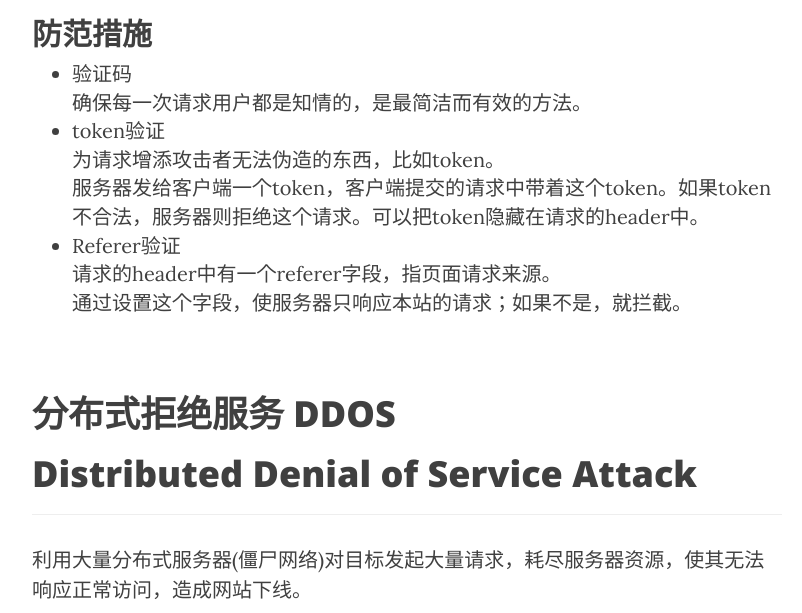
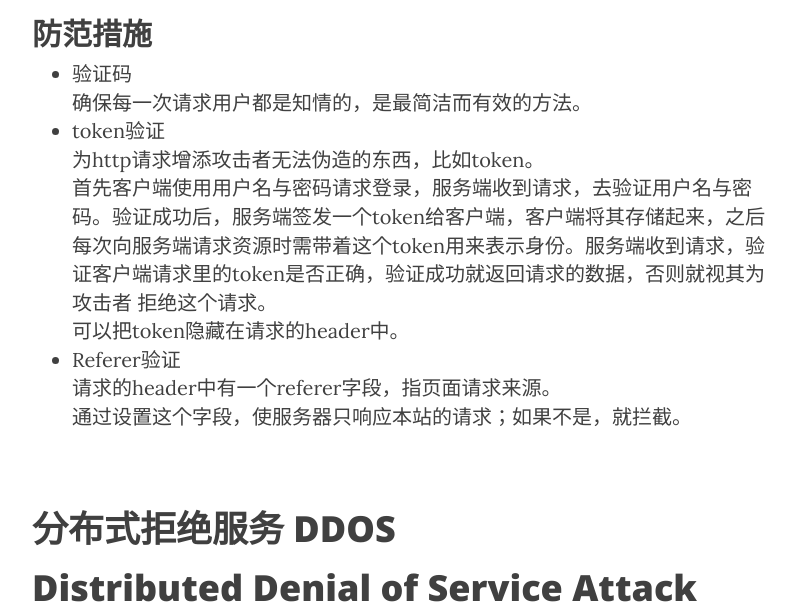
Before and after one commit to myzxlin/myzxlin.github.io, a plain HTML site: page 2020/04/02/常见Web攻击类型/index.html in a window 1280 px wide. Shown: the part 1896-2509 px from the top of the page, without its empty margins (233-1035 px from the left). Drawn offline with nearby package versions, Linux system fonts and the light colour scheme.

Commit message:
Site updated: 2020-04-06 23:12:31

```diff
--- a/2020/04/02/常见Web攻击类型/index.html
+++ b/2020/04/02/常见Web攻击类型/index.html
@@ -219,7 +219,7 @@
 
 <h2 id="防范措施-1"><a href="#防范措施-1" class="headerlink" title="防范措施"></a>防范措施</h2><ul>
 <li>验证码<br>确保每一次请求用户都是知情的，是最简洁而有效的方法。</li>
-<li>token验证<br>为请求增添攻击者无法伪造的东西，比如token。<br>服务器发给客户端一个token，客户端提交的请求中带着这个token。如果token不合法，服务器则拒绝这个请求。可以把token隐藏在请求的header中。</li>
+<li>token验证<br>为http请求增添攻击者无法伪造的东西，比如token。<br>首先客户端使用用户名与密码请求登录，服务端收到请求，去验证用户名与密码。验证成功后，服务端签发一个token给客户端，客户端将其存储起来，之后每次向服务端请求资源时需带着这个token用来表示身份。服务端收到请求，验证客户端请求里的token是否正确，验证成功就返回请求的数据，否则就视其为攻击者 拒绝这个请求。<br>可以把token隐藏在请求的header中。</li>
 <li>Referer验证<br>请求的header中有一个referer字段，指页面请求来源。<br>通过设置这个字段，使服务器只响应本站的请求；如果不是，就拦截。<br><br/><br/></li>
 </ul>
 <h1 id="分布式拒绝服务-DDOS"><a href="#分布式拒绝服务-DDOS" class="headerlink" title="分布式拒绝服务 DDOS"></a>分布式拒绝服务 DDOS</h1><h1 id="Distributed-Denial-of-Service-Attack"><a href="#Distributed-Denial-of-Service-Attack" class="headerlink" title="Distributed Denial of Service Attack"></a>Distributed Denial of Service Attack</h1><hr>
```
